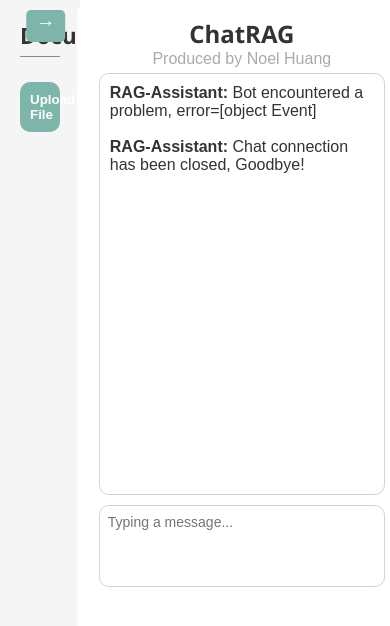
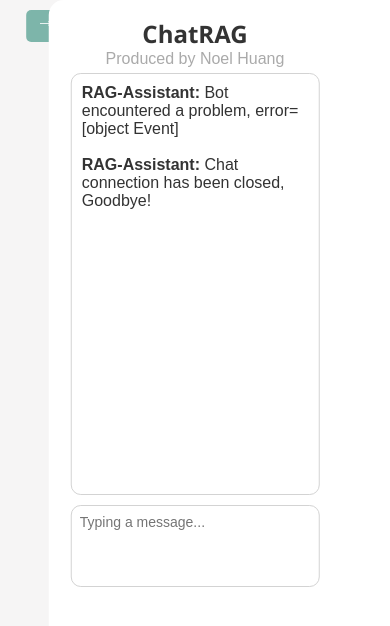
Before and after one commit to ChatRAG/Web, a plain HTML site: page index.html in a window 390 px wide. Drawn offline with nearby package versions, Linux system fonts and the light colour scheme; no server answers.

Commit message:
Adjust layout settings on mobile.

```diff
--- a/style.css
+++ b/style.css
@@ -214,7 +214,7 @@ textarea {
     }
 
     .sidebar #fileManagement {
-        display: none;
+        display: block;
     }
 
     .sidebar.collapsed {
@@ -222,16 +222,15 @@ textarea {
     }
 
     .sidebar.collapsed #fileManagement {
-        display: block;
+        display: none;
     }
 
     .chat-box {
-        width: 0%; /* Hide */
+        display: none;
     }
 
     .sidebar.collapsed ~ .chat-box {
-        left: 62%;
-        width: calc(100% - 60px); /* Adjust based on collapsed sidebar width */
+        display: block;
     }
 
     #messages {
```
